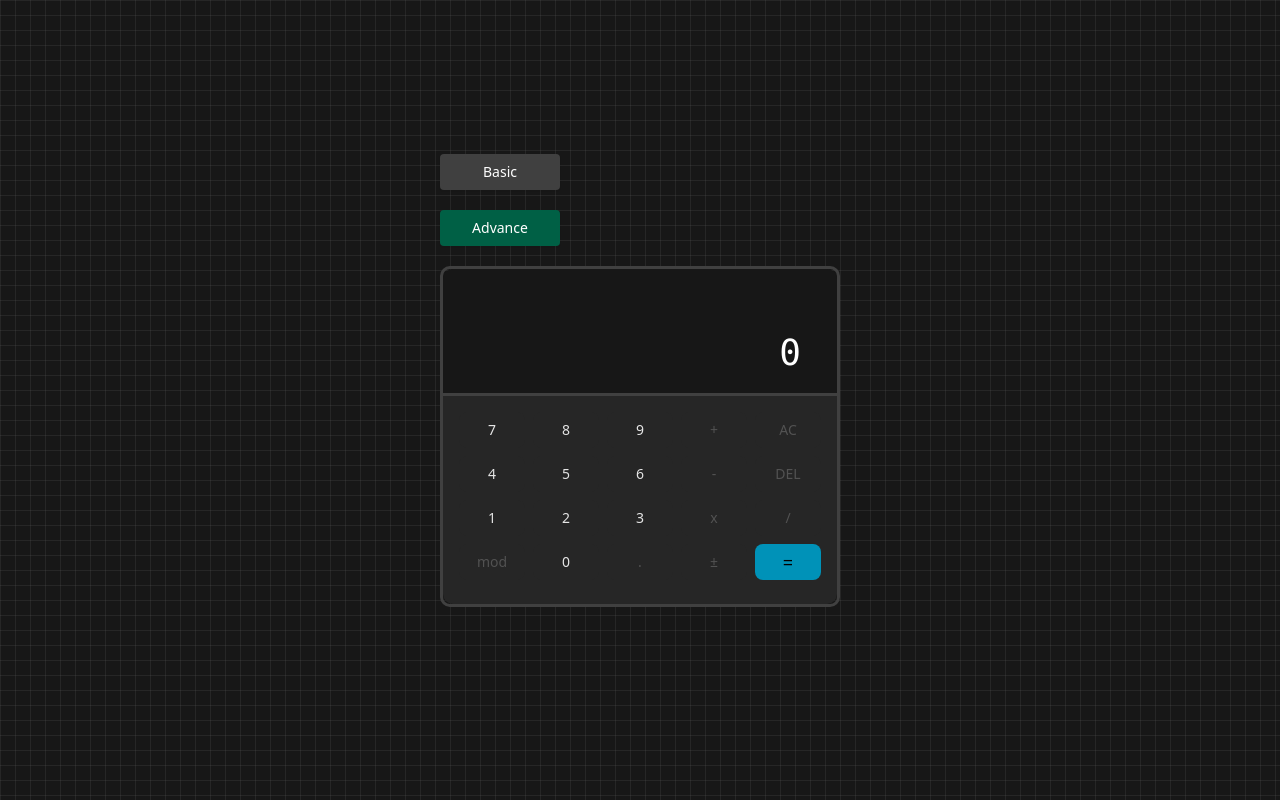
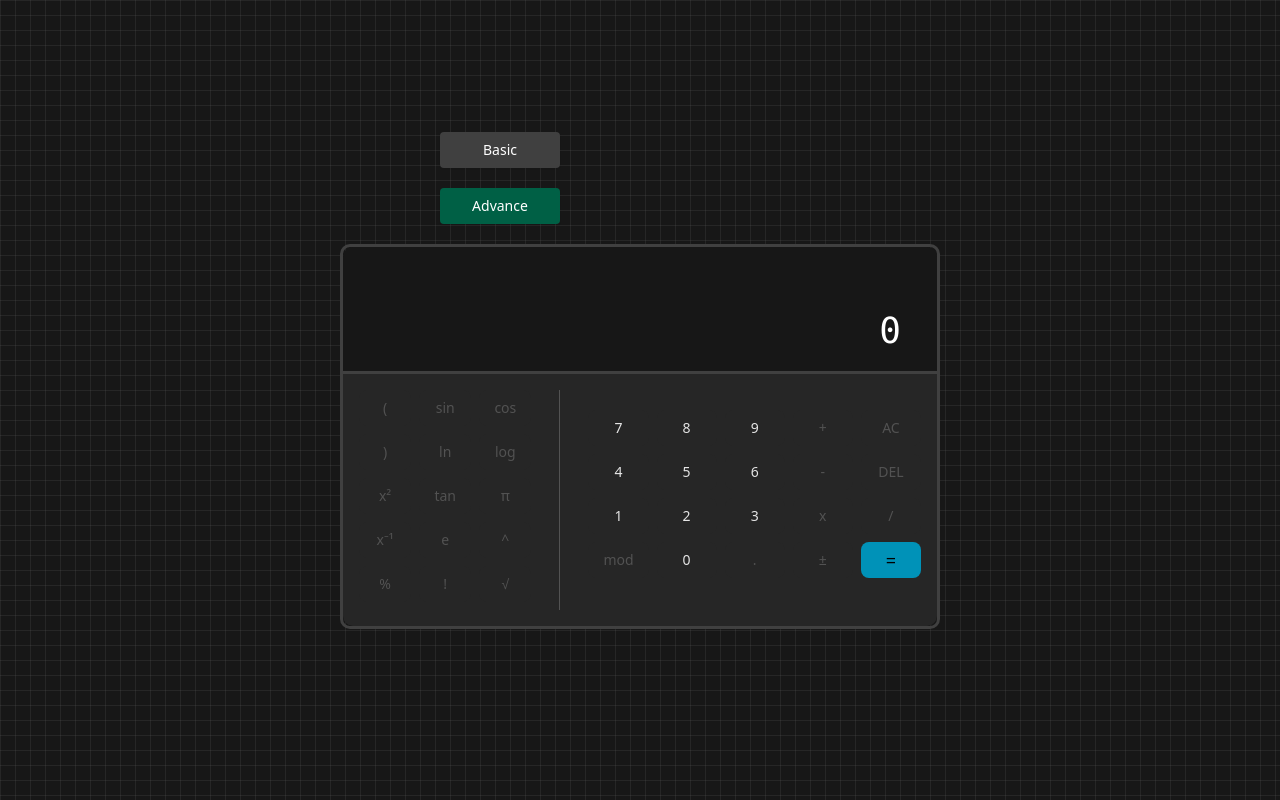
Before and after one commit to johngabbb/calculator-app, a React (Vite) app in the folder my-calculator/: page / in a window 1280 px wide. Both pictures are taken after a click on the button "Advance". Built offline with nearby package versions, Linux system fonts and the light colour scheme.

Commit message:
Advance calc init

```diff
--- a/my-calculator/src/App.tsx
+++ b/my-calculator/src/App.tsx
@@ -1,8 +1,10 @@
 import { useState } from "react";
 import "./App.css";
-import Numpad from "./Components/Numpad/Numpad";
-import DisplayOutput from "./Components/DisplayOutput/DisplayOutput";
 import ModeButtons from "./Components/ModeButtons/ModeButtons";
+import DisplayOutputBasic from "./Components/CalculatorModes/Basic/DisplayOutput/DisplayOutputBasic";
+import NumpadBasic from "./Components/CalculatorModes/Basic/Numpad/NumpadBasic";
+import DisplayOutputAdvance from "./Components/CalculatorModes/Advance/DisplayOutput/DisplayOutputAdvance";
+import NumpadAdvance from "./Components/CalculatorModes/Advance/Numpad/NumpadAdvance";
 
 function App() {
   const [activeMode, setActiveMode] = useState<"basic" | "advance">("basic");
@@ -172,14 +174,20 @@ function App() {
   };
 
   return (
-    // <div className="flex flex-col items-center justify-center overflow-auto min-h-screen w-full">
     <div className="flex flex-col items-center justify-center overflow-auto min-h-screen w-full bg-neutral-900 bg-image  bg-[size:15px_15px] [background-image:linear-gradient(to_right,rgba(100,100,100,0.2)_1px,transparent_1px),linear-gradient(to_bottom,rgba(100,100,100,0.2)_1px,transparent_1px)]">
       <ModeButtons activeMode={activeMode} handleModeChange={handleModeChange} />
 
-      <div className="w-100 rounded-lg border-3 border-solid border-neutral-700 mb-10">
-        <DisplayOutput displayValue={displayValue} displayFullOperation={displayFullOperation} />
-        <Numpad onClickKey={onClickKey} />
-      </div>
+      {activeMode === "basic" ? (
+        <div className="w-100 rounded-lg border-3 border-solid border-neutral-700 mb-10">
+          <DisplayOutputBasic displayValue={displayValue} displayFullOperation={displayFullOperation} />
+          <NumpadBasic onClickKey={onClickKey} />
+        </div>
+      ) : (
+        <div className="w-150 rounded-lg border-3 border-solid border-neutral-700 mb-10">
+          <DisplayOutputAdvance displayValue={displayValue} displayFullOperation={displayFullOperation} />
+          <NumpadAdvance onClickKey={onClickKey} />
+        </div>
+      )}
     </div>
   );
 }
--- /dev/null
+++ b/my-calculator/src/Components/CalculatorModes/Advance/DisplayOutput/DisplayOutputAdvance.tsx
@@ -0,0 +1,23 @@
+import React from "react";
+
+interface Props {
+  displayValue: string;
+  displayFullOperation: string;
+}
+
+const DisplayOutputAdvance = ({ displayValue, displayFullOperation }: Props) => {
+  return (
+    <>
+      <div className="bg-neutral-900 w-full rounded-t-lg p-5 pt-4 pb-5 border-b-3 border-neutral-700">
+        <div className="flex flex-col gap-3">
+          <div className="w-full h-full min-h-[2.25rem] text-neutral-500 text-right text-2xl font-mono pr-4">
+            <span>{displayFullOperation}</span>
+          </div>
+          <div className="w-full text-white text-right text-4xl font-mono pr-4">{displayValue}</div>
+        </div>
+      </div>
+    </>
+  );
+};
+
+export default DisplayOutputAdvance;
--- /dev/null
+++ b/my-calculator/src/Components/CalculatorModes/Advance/Numpad/NumpadAdvance.tsx
@@ -0,0 +1,79 @@
+import { Button } from "@/Components/ui/button";
+import React from "react";
+
+interface Props {
+  onClickKey: (e: React.MouseEvent<HTMLButtonElement>) => void;
+}
+
+const NumpadAdvance = ({ onClickKey }: Props) => {
+  const advanceKeys = [
+    ["(", "sin", "cos"],
+    [")", "ln", "log"],
+    ["x²", "tan", "π"],
+    ["x⁻¹", "e", "^"],
+    ["%", "!", "√"],
+  ];
+
+  const keys = [
+    ["7", "8", "9", "+", "AC"],
+    ["4", "5", "6", "-", "DEL"],
+    ["1", "2", "3", "x", "/"],
+    ["mod", "0", ".", "±", "="],
+  ];
+
+  const getButtonClass = (key: string) => {
+    if (key === "=") {
+      return "bg-cyan-600 hover:bg-cyan-500 transition-colors border-0 shadow-none";
+    } else {
+      return "bg-neutral-800 hover:bg-cyan-900 transition-colors shadow-none group";
+    }
+  };
+
+  const getTextClass = (key: string) => {
+    if (!["0", "1", "2", "3", "4", "5", "6", "7", "8", "9", "="].includes(key)) {
+      return "text-neutral-600 group-hover:text-white transition-colors";
+    } else if (key === "=") {
+      return "text-black text-lg";
+    } else {
+      return "text-neutral-200 group-hover:text-white transition-colors";
+    }
+  };
+
+  return (
+    <>
+      <div className="bg-neutral-800 w-full rounded-b-lg p-4">
+        <div className="flex flex-row gap-5">
+          <div className="h-auto">
+            {advanceKeys.map((row, rowIndex) => (
+              <div key={`row-${rowIndex}`} className="grid grid-cols-3 gap-2 mb-2">
+                {row.map((key) => (
+                  <Button key={key} value={key} className={`${getButtonClass(key)} py-4`}>
+                    <span className={`${getTextClass(key)} `}>{key}</span>
+                  </Button>
+                ))}
+              </div>
+            ))}
+          </div>
+
+          <div className="mx-2 flex  justify-center">
+            <div className="h-full w-px bg-neutral-600"></div>
+          </div>
+
+          <div className="mt-5">
+            {keys.map((row, rowIndex) => (
+              <div key={`row-${rowIndex}`} className="grid grid-cols-5 gap-2 mb-2">
+                {row.map((key) => (
+                  <Button key={key} value={key} onClick={onClickKey} className={`${getButtonClass(key)} py-4`}>
+                    <span className={getTextClass(key)}>{key}</span>
+                  </Button>
+                ))}
+              </div>
+            ))}
+          </div>
+        </div>
+      </div>
+    </>
+  );
+};
+
+export default NumpadAdvance;
```
Also changed, not shown: my-calculator/src/Components/CalculatorModes/Basic/DisplayOutput/DisplayOutputBasic.tsx (renamed from my-calculator/src/Components/DisplayOutput/DisplayOutput.tsx, +3 -7 lines), my-calculator/src/Components/CalculatorModes/Basic/Numpad/NumpadBasic.tsx (renamed from my-calculator/src/Components/Numpad/Numpad.tsx, +3 -4 lines).
